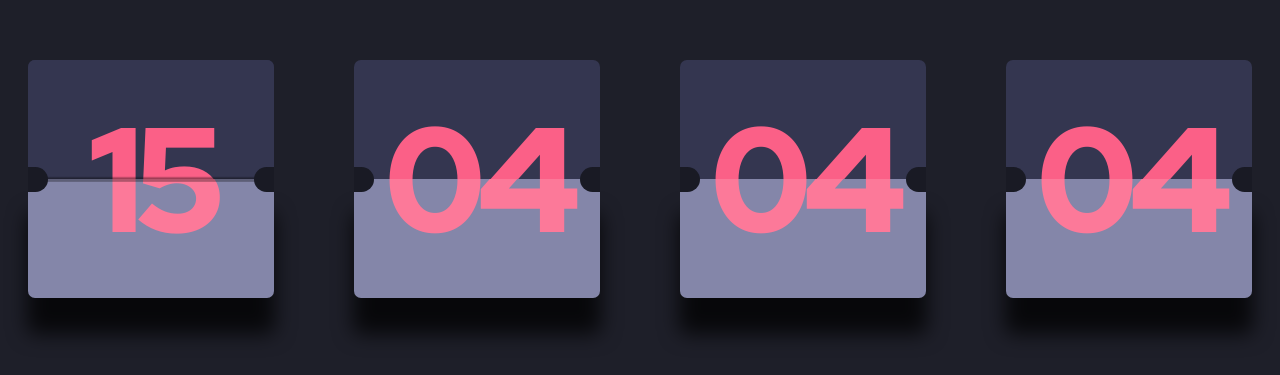
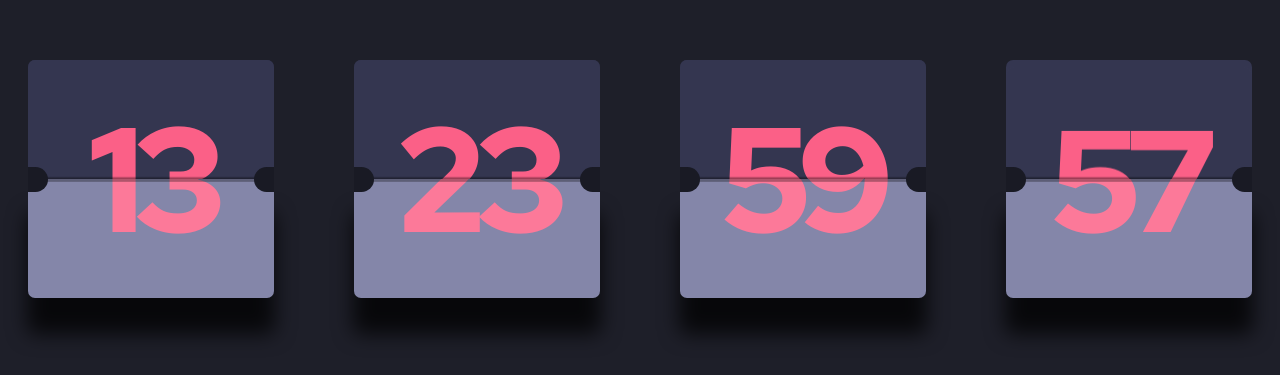
Before and after one commit to sriveer-me/countdown-timer, a website with bundled scripts: page src/index.html in a window 1280 px wide. Shown: the part 221-596 px from the top of the page. Built offline with nearby package versions, Linux system fonts and the light colour scheme.

Commit message:
timer working

```diff
--- a/src/index.html
+++ b/src/index.html
@@ -26,22 +26,31 @@
                 <div class="flip-clock__elementBottom">14</div>
             </div>
         </div>
-        <div class="flip-clock">
+        <div class="flip-clock" id="hours">
             <div class="flip-clock__element">
-                <div class="flip-clock__elementTop">04</div>
-                <div class="flip-clock__elementBottom">04</div>
+                <div class="flip-clock__elementTop">14</div>
+                <div class="flip-clock__elementTopFlap">14</div>
+                <div class="flip-clock__thin-strip"></div>
+                <div class="flip-clock__elementBottomFlap">14</div>
+                <div class="flip-clock__elementBottom">14</div>
             </div>
         </div>
-        <div class="flip-clock">
+        <div class="flip-clock" id="minutes">
             <div class="flip-clock__element">
-                <div class="flip-clock__elementTop">04</div>
-                <div class="flip-clock__elementBottom">04</div>
+                <div class="flip-clock__elementTop">14</div>
+                <div class="flip-clock__elementTopFlap">14</div>
+                <div class="flip-clock__thin-strip"></div>
+                <div class="flip-clock__elementBottomFlap">14</div>
+                <div class="flip-clock__elementBottom">14</div>
             </div>
         </div>
-        <div class="flip-clock">
+        <div class="flip-clock" id="seconds">
             <div class="flip-clock__element">
-                <div class="flip-clock__elementTop">04</div>
-                <div class="flip-clock__elementBottom">04</div>
+                <div class="flip-clock__elementTop">14</div>
+                <div class="flip-clock__elementTopFlap">14</div>
+                <div class="flip-clock__thin-strip"></div>
+                <div class="flip-clock__elementBottomFlap">14</div>
+                <div class="flip-clock__elementBottom">14</div>
             </div>
         </div>
     </main>
--- a/src/js/countdown.js
+++ b/src/js/countdown.js
@@ -1,11 +1,18 @@
-let endTime = new Date().setDate(new Date().getDate() + 14);
+let endTime = null;
 
-export function getTimeRemaining(){
+export function getTimeRemaining()
+{
+  if(endTime === null)
+    refreshEndTime();
+
   const total = endTime - Date.parse(new Date());
   const seconds = Math.floor( (total/1000) % 60 );
   const minutes = Math.floor( (total/1000/60) % 60 );
   const hours = Math.floor( (total/(1000*60*60)) % 24 );
   const days = Math.floor( total/(1000*60*60*24) );
+
+  if(total === 0)
+    endTime = null;
 
   return {
     total,
--- a/src/js/main.js
+++ b/src/js/main.js
@@ -1,6 +1,9 @@
 import {getTimeRemaining,refreshEndTime} from './countdown.js';
 
-let days = document.getElementById('days');
+let days    = document.getElementById('days');
+let hours   = document.getElementById('hours');
+let minutes = document.getElementById('minutes');
+let seconds = document.getElementById('seconds');
 
 function checkEquality(elements)
 {
@@ -36,7 +39,10 @@ function setText(el,newText)
     }
 
     let oldValue = topElement.innerText;
-    let newValue = newText;
+    let newValue = `${newText}`;
+
+    if(oldValue === newValue)
+        return;
 
     topElement.innerText = `${newValue}`;
     topFlap.innerText = `${oldValue}`;
@@ -65,12 +71,19 @@ function setText(el,newText)
 
         topFlap.classList.remove('animate');
         bottomFlap.classList.remove('animate');
-    },1000); //assuming that the css animation takes 0.75 seconds to complete
+    },500); //assuming that the css animation takes 0.5s seconds to complete
 }
 
-setText(days,15);
+// setText(days,15);
 
 setInterval(function(){
     let timeRemaing = getTimeRemaining();
+
+
+    setText(days,timeRemaing.days);
+    setText(hours,timeRemaing.hours);
+    setText(minutes,timeRemaing.minutes);
+    setText(seconds,timeRemaing.seconds);
+
     console.log(`Days : ${timeRemaing.days} Hours : ${timeRemaing.hours} Minutes : ${timeRemaing.minutes} Seconds : ${timeRemaing.seconds}`);
 },1000);
--- a/src/sass/components/_flip-clock.scss
+++ b/src/sass/components/_flip-clock.scss
@@ -61,7 +61,7 @@
             }
 
             &.animate{
-                animation: rise-up ease-in 0.5s;
+                animation: rise-up ease-in 0.25s;
                 animation-fill-mode: forwards;
                 transform-origin: bottom;
             }
@@ -78,8 +78,8 @@
             }
 
             &.animate{
-                animation: fall-down ease-out 0.5s;
-                animation-delay: 0.5s;
+                animation: fall-down ease-out 0.25s;
+                animation-delay: 0.25s;
                 animation-fill-mode: forwards;
             }
         }
@@ -143,6 +143,4 @@
             background-image: linear-gradient(to top,rgba(0,0,0,0.5),rgba(0,0,0,0.1));
         }
     }
-
-
 }
```
Also changed, not shown: src/css/style.css. Lines whose indentation alone changed are shown as unchanged.
